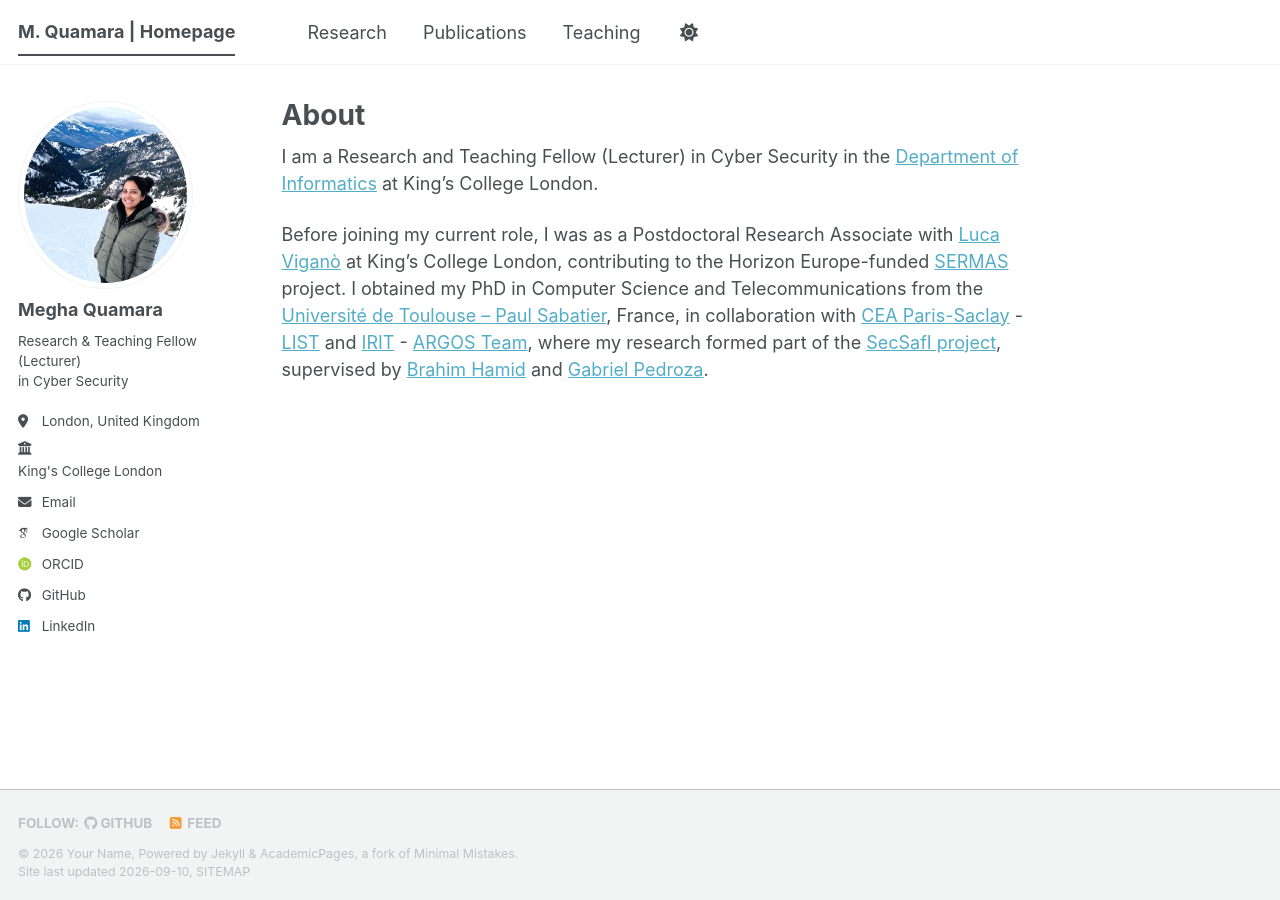
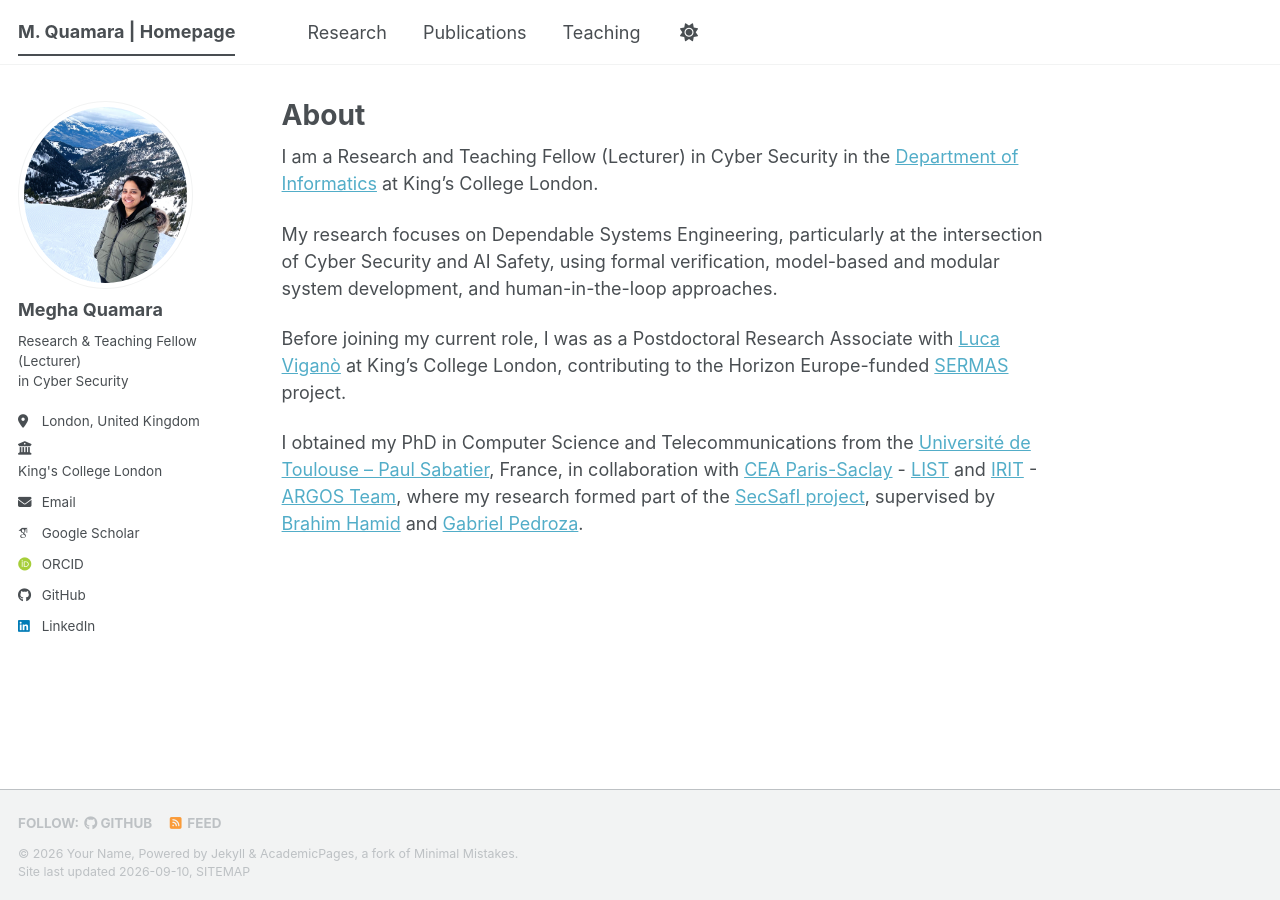
Before and after one commit to meghaquamara/personal-website, a Jekyll site: the page built from _pages/about.md, in a window 1280 px wide. Built offline with Jekyll 4.4.1, drawn with Linux system fonts in a browser that asks for light colours; some web fonts are replaced; a script bundle is joined from its source files by our own code; library files that are not in the unit come from our copies.

Commit message:
Update about.md

```diff
--- a/_pages/about.md
+++ b/_pages/about.md
@@ -9,7 +9,11 @@ redirect_from:
 
 I am a Research and Teaching Fellow (Lecturer) in Cyber Security in the [Department of Informatics](https://www.kcl.ac.uk/informatics) at King’s College London.
 
-Before joining my current role, I was as a Postdoctoral Research Associate with [Luca Viganò](https://www.kcl.ac.uk/people/luca-vigano) at King’s College London, contributing to the Horizon Europe-funded [SERMAS](https://cordis.europa.eu/project/id/101070351) project. I obtained my PhD in Computer Science and Telecommunications from the [Université de Toulouse – Paul Sabatier](https://www.univ-tlse3.fr/), France, in collaboration with [CEA Paris-Saclay](https://www.cea.fr/english/Pages/Welcome.aspx) - [LIST](https://list.cea.fr/en/) and [IRIT](https://www.irit.fr/en/home/) - [ARGOS Team](https://www.irit.fr/en/departement/dep-reliability-systems-and-software/argos-team/), where my research formed part of the [SecSafI project](https://www.irit.fr/~Brahim.Hamid/research/research-interests-and-projects/), supervised by [Brahim Hamid](https://www.irit.fr/~Brahim.Hamid/) and [Gabriel Pedroza](https://fr.linkedin.com/in/gabriel-pedroza-89bb5338).
+My research focuses on Dependable Systems Engineering, particularly at the intersection of Cyber Security and AI Safety, using formal verification, model-based and modular system development, and human-in-the-loop approaches.
+
+Before joining my current role, I was as a Postdoctoral Research Associate with [Luca Viganò](https://www.kcl.ac.uk/people/luca-vigano) at King’s College London, contributing to the Horizon Europe-funded [SERMAS](https://cordis.europa.eu/project/id/101070351) project.
+
+I obtained my PhD in Computer Science and Telecommunications from the [Université de Toulouse – Paul Sabatier](https://www.univ-tlse3.fr/), France, in collaboration with [CEA Paris-Saclay](https://www.cea.fr/english/Pages/Welcome.aspx) - [LIST](https://list.cea.fr/en/) and [IRIT](https://www.irit.fr/en/home/) - [ARGOS Team](https://www.irit.fr/en/departement/dep-reliability-systems-and-software/argos-team/), where my research formed part of the [SecSafI project](https://www.irit.fr/~Brahim.Hamid/research/research-interests-and-projects/), supervised by [Brahim Hamid](https://www.irit.fr/~Brahim.Hamid/) and [Gabriel Pedroza](https://fr.linkedin.com/in/gabriel-pedroza-89bb5338).
 
 <!--A data-driven personal website
 ======
```
